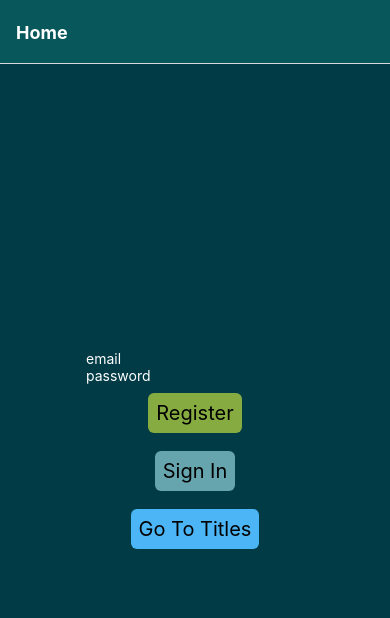
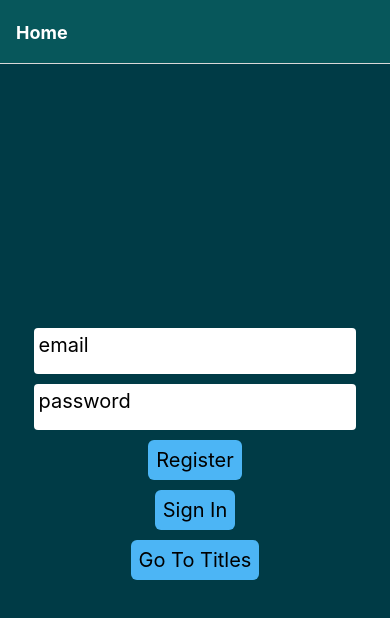
Before and after one commit to rhtakaha/CharTracker, a React Native app: screen /Home in a window 390 px wide. Shown: the top 618 px of the page. Built offline with nearby package versions, Linux system fonts and the light colour scheme.

Commit message:
styled Home to a good enough spot

```diff
--- a/components/Home.js
+++ b/components/Home.js
@@ -50,12 +50,16 @@ export default function Home({ navigation }) {
 
   return (
     <View style={styles.container}>
+      <View style={styles.inputContainer}>
         <TextInput
           placeholder="email"
           value={email}
           onChangeText={(text) => setEmail(text)}
           style={styles.inputs}
         />
+      </View>
+
+      <View style={styles.inputContainer}>
         <TextInput
           placeholder="password"
           value={password}
@@ -63,6 +67,8 @@ export default function Home({ navigation }) {
           secureTextEntry={true}
           style={styles.inputs}
         />
+      </View>
+
       {/* <Button title="Register" onPress={registerUser} /> */}
       <View style={styles.registerButtonBody}>
         <Pressable
@@ -121,12 +127,13 @@ const styles = StyleSheet.create({
     justifyContent: "center",
   },
   inputs: {
-    color: "white",
+    color: "black",
+    fontSize: 20,
   },
   registerButtonBody: {
-    margin: 9,
+    margin: 5,
     borderRadius: 6,
-    backgroundColor: "#86ac41",
+    backgroundColor: "#4cb5f5",
   },
   pressedButton: {
     opacity: 0.5,
@@ -137,14 +144,14 @@ const styles = StyleSheet.create({
     color: "black",
     fontSize: 20,
   },
-  signInButtonBody: { margin: 9, borderRadius: 6, backgroundColor: "#66A5AD" },
+  signInButtonBody: { margin: 5, borderRadius: 6, backgroundColor: "#4cb5f5" },
   signInButtonText: {
     padding: 8,
     alignSelf: "center",
     color: "black",
     fontSize: 20,
   },
-  signOutButtonBody: { margin: 9, borderRadius: 6, backgroundColor: "red" },
+  signOutButtonBody: { margin: 5, borderRadius: 6, backgroundColor: "red" },
   signOutButtonText: {
     padding: 8,
     alignSelf: "center",
@@ -152,7 +159,7 @@ const styles = StyleSheet.create({
     fontSize: 20,
   },
   toTitlesButton: {
-    margin: 9,
+    margin: 5,
     borderRadius: 6,
     backgroundColor: "#4cb5f5",
   },
@@ -162,4 +169,11 @@ const styles = StyleSheet.create({
     color: "black",
     fontSize: 20,
   },
+  inputContainer: {
+    backgroundColor: "white",
+    aspectRatio: 7,
+    margin: 5,
+    padding: 5,
+    borderRadius: 4,
+  },
 });
```
Lines whose indentation alone changed are shown as unchanged.
